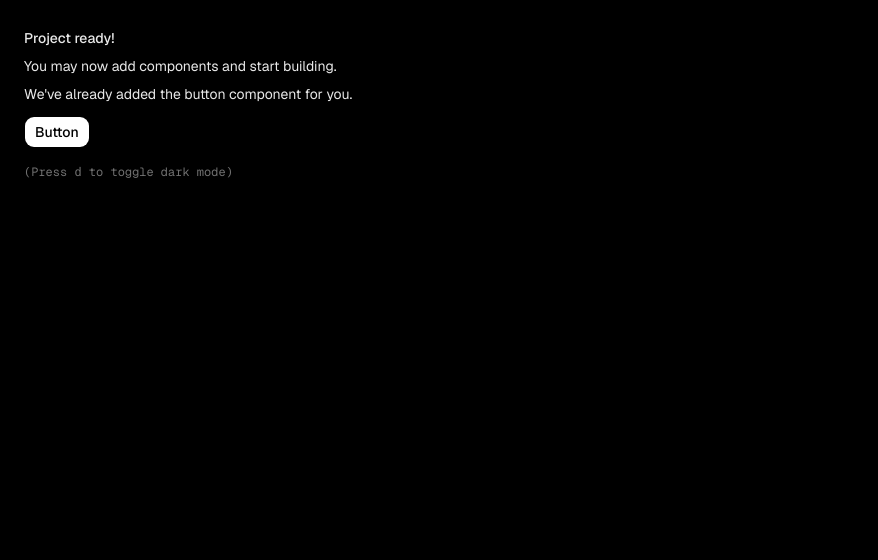
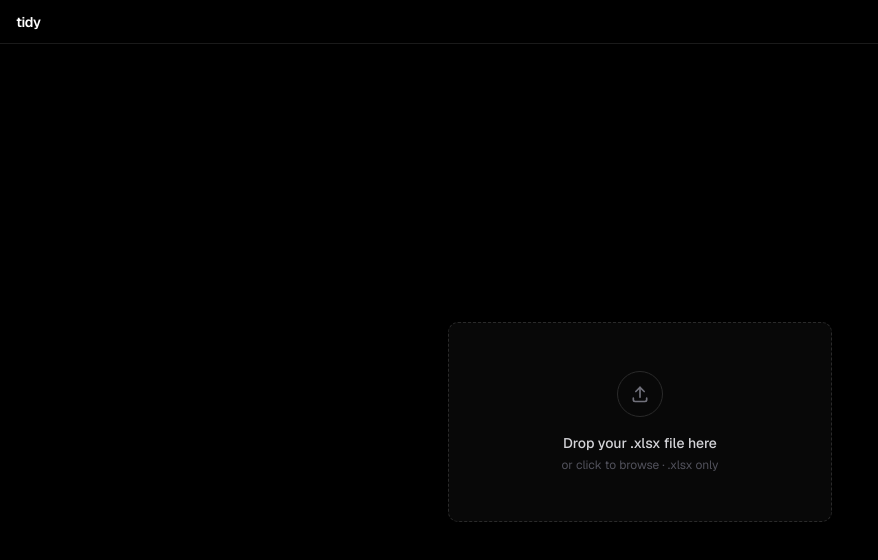
Before and after one commit to pyyupsk/tidy, a Next.js app: page / in a window 1280 px wide. Shown: the top 560 px of the page, without its empty margins (0-878 px from the left). Built offline with nearby package versions, Linux system fonts and the light colour scheme.

Commit message:
feat: add TopBar, TidyApp shell, and update page.tsx

```diff
--- a/src/app/page.tsx
+++ b/src/app/page.tsx
@@ -1,19 +1,11 @@
-import { Button } from "@/components/ui/button"
+import type { Metadata } from "next"
+import { TidyApp } from "@/components/tidy-app"
+
+export const metadata: Metadata = {
+  title: "tidy — clean your xlsx",
+  description: "Client-side xlsx data cleaning tool",
+}
 
 export default function Page() {
-  return (
-    <div className="flex min-h-svh p-6">
-      <div className="flex max-w-md min-w-0 flex-col gap-4 text-sm leading-loose">
-        <div>
-          <h1 className="font-medium">Project ready!</h1>
-          <p>You may now add components and start building.</p>
-          <p>We&apos;ve already added the button component for you.</p>
-          <Button className="mt-2">Button</Button>
-        </div>
-        <div className="font-mono text-xs text-muted-foreground">
-          (Press <kbd>d</kbd> to toggle dark mode)
-        </div>
-      </div>
-    </div>
-  )
+  return <TidyApp />
 }
--- /dev/null
+++ b/src/components/tidy-app.tsx
@@ -0,0 +1,11 @@
+"use client"
+
+import { DropZone } from "@/components/drop-zone/drop-zone"
+import { WorkspaceView } from "@/components/workspace/workspace-view"
+import { useSpreadsheetStore } from "@/stores/use-spreadsheet-store"
+
+export function TidyApp() {
+  const hasFile = useSpreadsheetStore((s) => s.fileName !== null)
+  if (!hasFile) return <DropZone />
+  return <WorkspaceView />
+}
--- /dev/null
+++ b/src/components/workspace/top-bar.tsx
@@ -0,0 +1,50 @@
+"use client"
+
+import { IconDownload, IconFile, IconUpload } from "@tabler/icons-react"
+import { useSpreadsheetStore } from "@/stores/use-spreadsheet-store"
+
+export function TopBar() {
+  const fileName = useSpreadsheetStore((s) => s.fileName)
+  const rows = useSpreadsheetStore((s) => s.rows)
+  const exportFile = useSpreadsheetStore((s) => s.exportFile)
+  const reset = useSpreadsheetStore((s) => s.reset)
+
+  return (
+    <header className="flex h-11 shrink-0 items-center justify-between border-b border-[#1a1a1a] bg-black px-4">
+      <div className="flex items-center gap-4">
+        <span className="text-sm font-semibold tracking-tight text-white">
+          tidy
+        </span>
+        {fileName && (
+          <div className="flex items-center gap-1.5 rounded border border-[#2a2a2a] px-2 py-0.5">
+            <IconFile size={11} className="text-zinc-600" />
+            <span className="font-mono text-xs text-zinc-200">{fileName}</span>
+            <span className="text-zinc-700">·</span>
+            <span className="font-mono text-xs text-zinc-500">
+              {rows.length.toLocaleString()} rows
+            </span>
+          </div>
+        )}
+      </div>
+
+      <div className="flex items-center gap-2">
+        <button
+          type="button"
+          onClick={reset}
+          className="flex cursor-pointer items-center gap-1.5 rounded border border-[#2a2a2a] px-2.5 py-1 text-xs text-zinc-500 transition-colors hover:text-zinc-300"
+        >
+          <IconUpload size={11} />
+          Upload new
+        </button>
+        <button
+          type="button"
+          onClick={exportFile}
+          className="flex cursor-pointer items-center gap-1.5 rounded bg-white px-2.5 py-1 text-xs font-medium text-black transition-colors hover:bg-zinc-200"
+        >
+          <IconDownload size={11} />
+          Export .xlsx
+        </button>
+      </div>
+    </header>
+  )
+}
--- /dev/null
+++ b/src/components/workspace/workspace-view.tsx
@@ -0,0 +1,5 @@
+"use client"
+
+export function WorkspaceView() {
+  return <div className="flex min-h-dvh flex-col bg-black" />
+}
```
